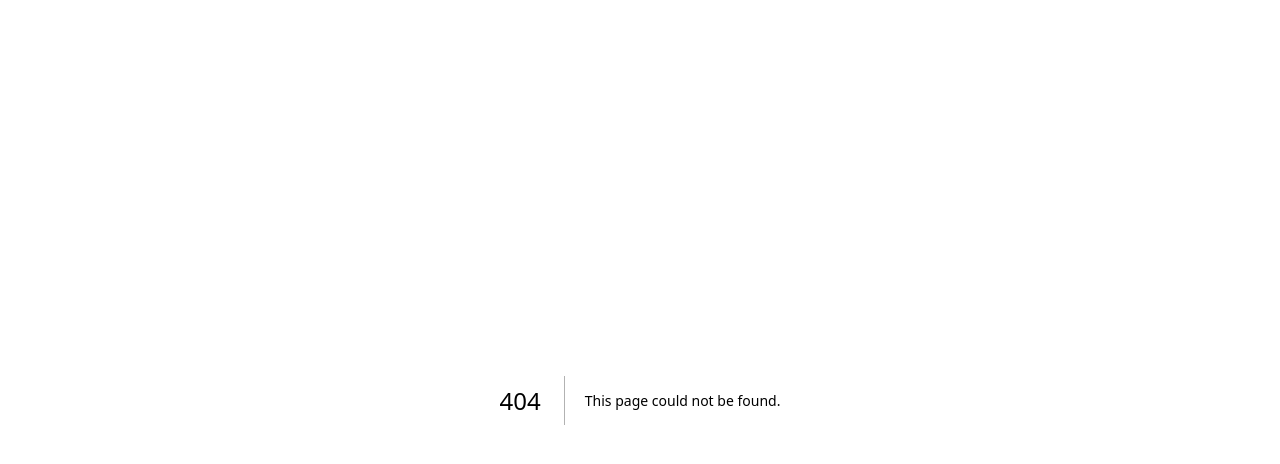
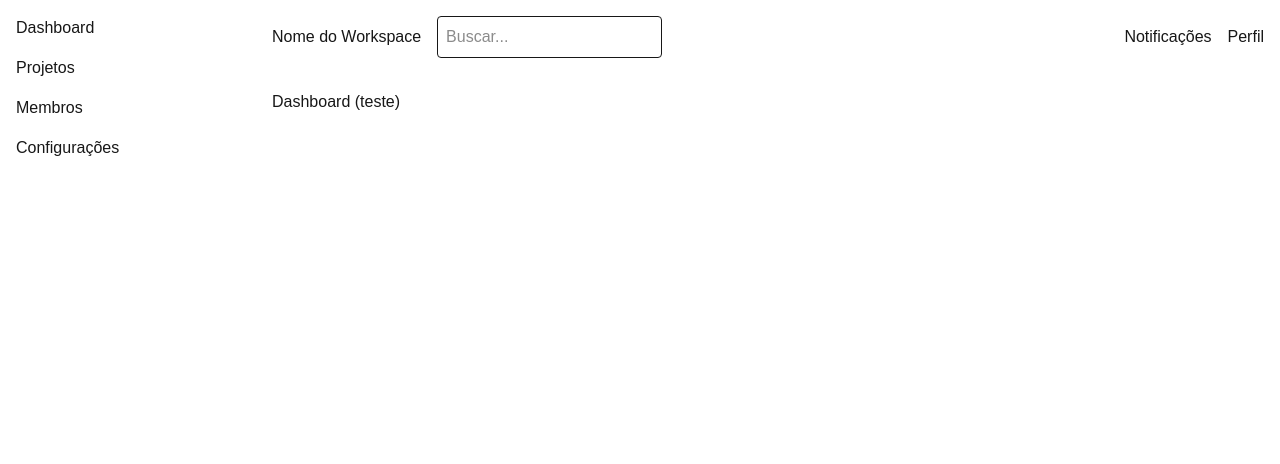
Before and after one commit to tempname-huaweivolunteer01/tempname, a Next.js app in the folder frontend/: page /dashboard in a window 1280 px wide. Before the commit this address had no page. Shown: the top 464 px of the page. Built offline with nearby package versions, Linux system fonts and the light colour scheme.

Commit message:
Dashboard: Sidebar + Header; Login e Cadastro
Criaçao das telas de login e cadastro e finalizaçao da dashboard: header e sidebar

```diff
--- /dev/null
+++ b/frontend/app/(app)/dashboard/page.js
@@ -0,0 +1,3 @@
+export default function Dashboard() {
+  return <h1>Dashboard (teste)</h1>;
+}
--- /dev/null
+++ b/frontend/app/(app)/layout.js
@@ -0,0 +1,16 @@
+import Sidebar from "@/components/layout/Sidebar";
+import Header from "@/components/layout/Header";
+
+export default function AppLayout({ children }) {
+  return (
+    <div className="flex">
+      <Sidebar />
+      <div className="flex flex-col flex-1">
+        <Header />
+        <main className="p-4">
+          {children}
+        </main>
+      </div>
+    </div>
+  );
+}
--- /dev/null
+++ b/frontend/app/(auth)/login/page.js
@@ -0,0 +1,13 @@
+import {useState} from 'react';
+
+export default function LoginPage() {
+    const [email, setEmail] = useState('');
+    const [senha, setSenha] = useState('');
+    const [erro, setErro] = useState('');
+
+    return (
+        <div>
+            Login
+        </div>
+    )
+}
```
